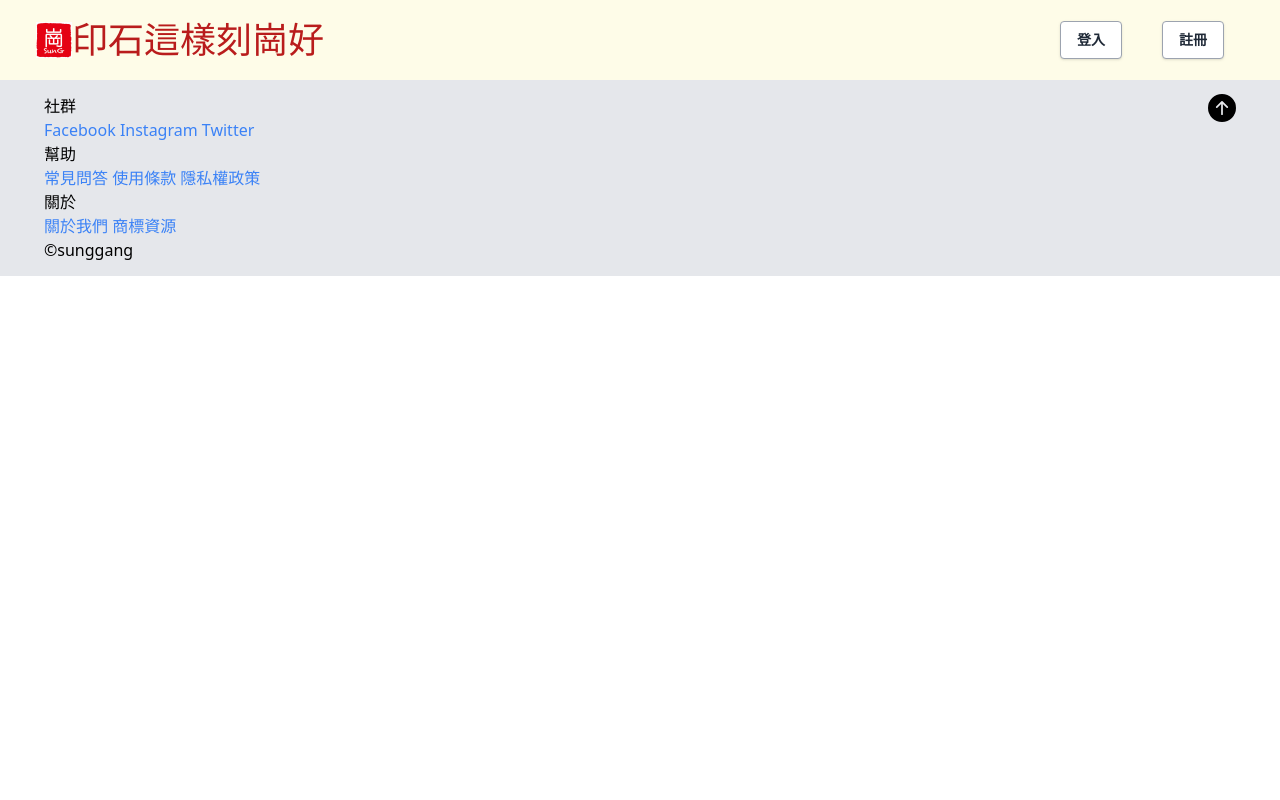
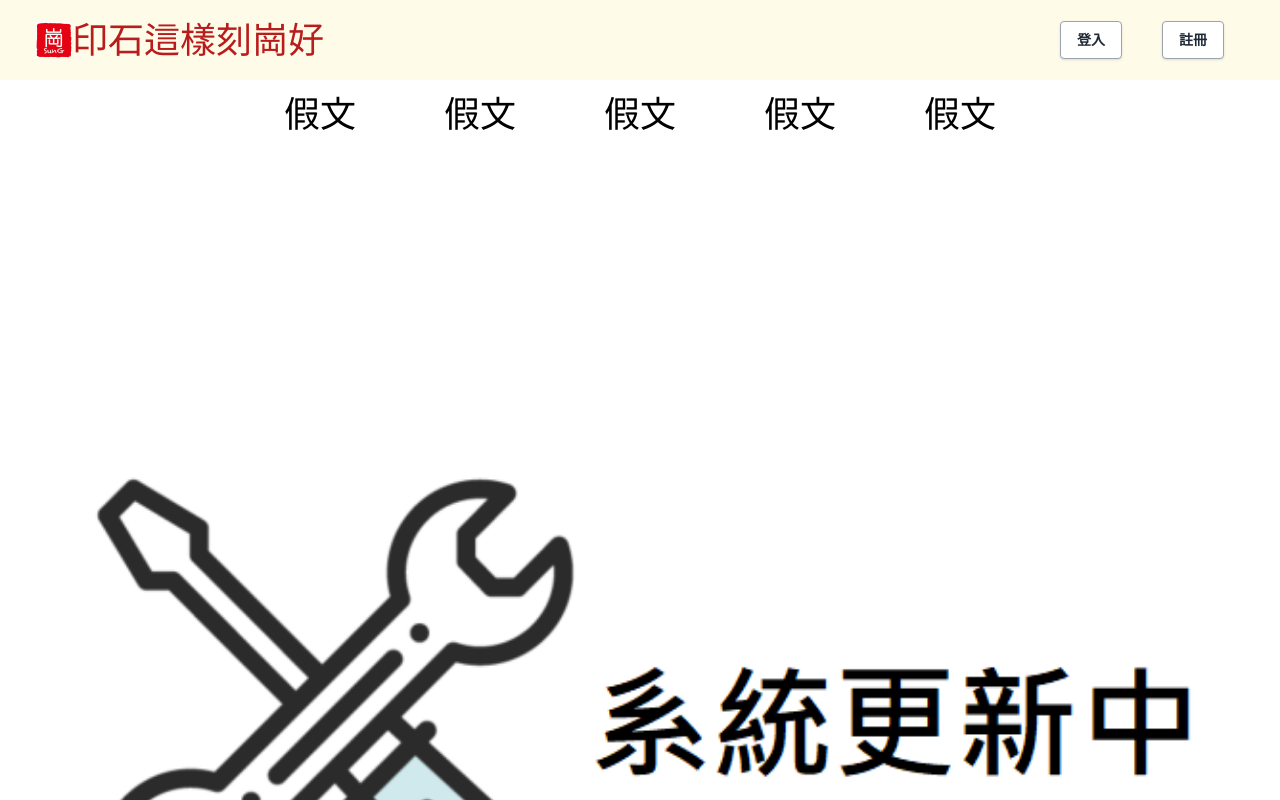
Before and after one commit to shawnliu1012/React-Practice, a React (Create React App) app: page / in a window 1280 px wide. Shown: the top 800 px of the page. Built offline with nearby package versions, Linux system fonts and the light colour scheme.

Commit message:
add main

```diff
--- a/src/App.tsx
+++ b/src/App.tsx
@@ -2,6 +2,7 @@ import React from 'react';
 import 'App.css';
 import Header from 'components/ui/header';
 import Footer from 'components/ui/footer';
+import Main from 'components/ui/main';
 
 const App: React.FC =(data) =>
 {
@@ -10,6 +11,7 @@ const App: React.FC =(data) =>
     // https://github.com/tailwindlabs/discuss/issues/41
     <div className='w-screen' >
       <Header />
+      <Main />
       <Footer />
     </div>
   );
--- a/src/components/ui/footer/index.tsx
+++ b/src/components/ui/footer/index.tsx
@@ -38,6 +38,6 @@ const Footer = () => {
     </div>
     )
 
-}
+};
 
 export default Footer;
--- /dev/null
+++ b/src/components/ui/main/index.tsx
@@ -0,0 +1,19 @@
+import React from 'react';
+import 'App.css';
+
+const Main = () => {
+    return (
+        <div className="main">
+        <div className="flex justify-center">
+            <div className="mx-11 my-3.5 text-4xl hover:text-blue-500 cursor-pointer">假文</div>
+            <div className="mx-11 my-3.5 text-4xl hover:text-blue-500 cursor-pointer">假文</div>
+            <div className="mx-11 my-3.5 text-4xl hover:text-blue-500 cursor-pointer">假文</div>
+            <div className="mx-11 my-3.5 text-4xl hover:text-blue-500 cursor-pointer">假文</div>
+            <div className="mx-11 my-3.5 text-4xl hover:text-blue-500 cursor-pointer">假文</div>
+        </div>
+        <img className="container" src={require("./系統更新中.png")} alt="" ></img>
+    </div>
+    )
+};
+
+export default Main;
```
Also changed, not shown: src/components/ui/main/系統更新中.png (added).
